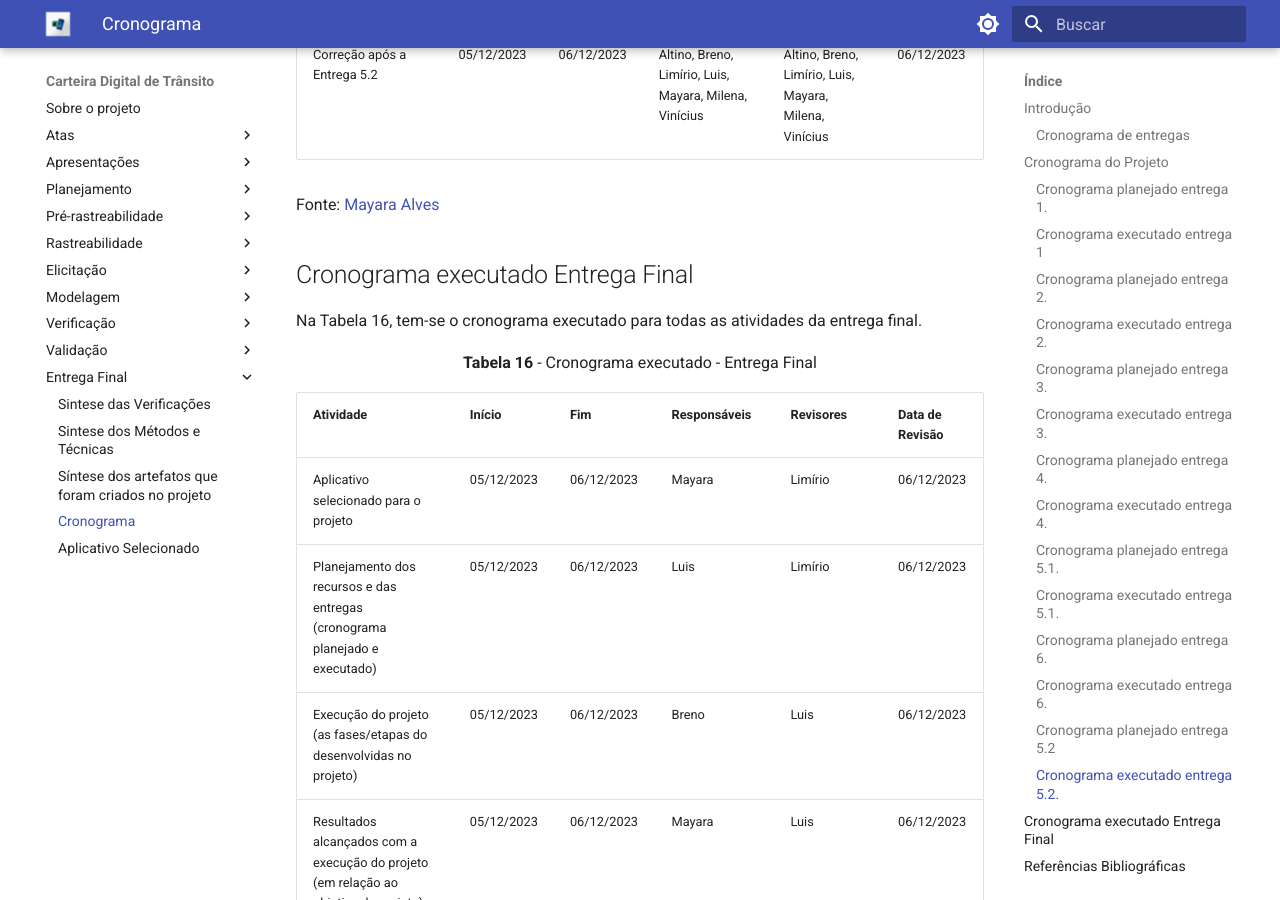
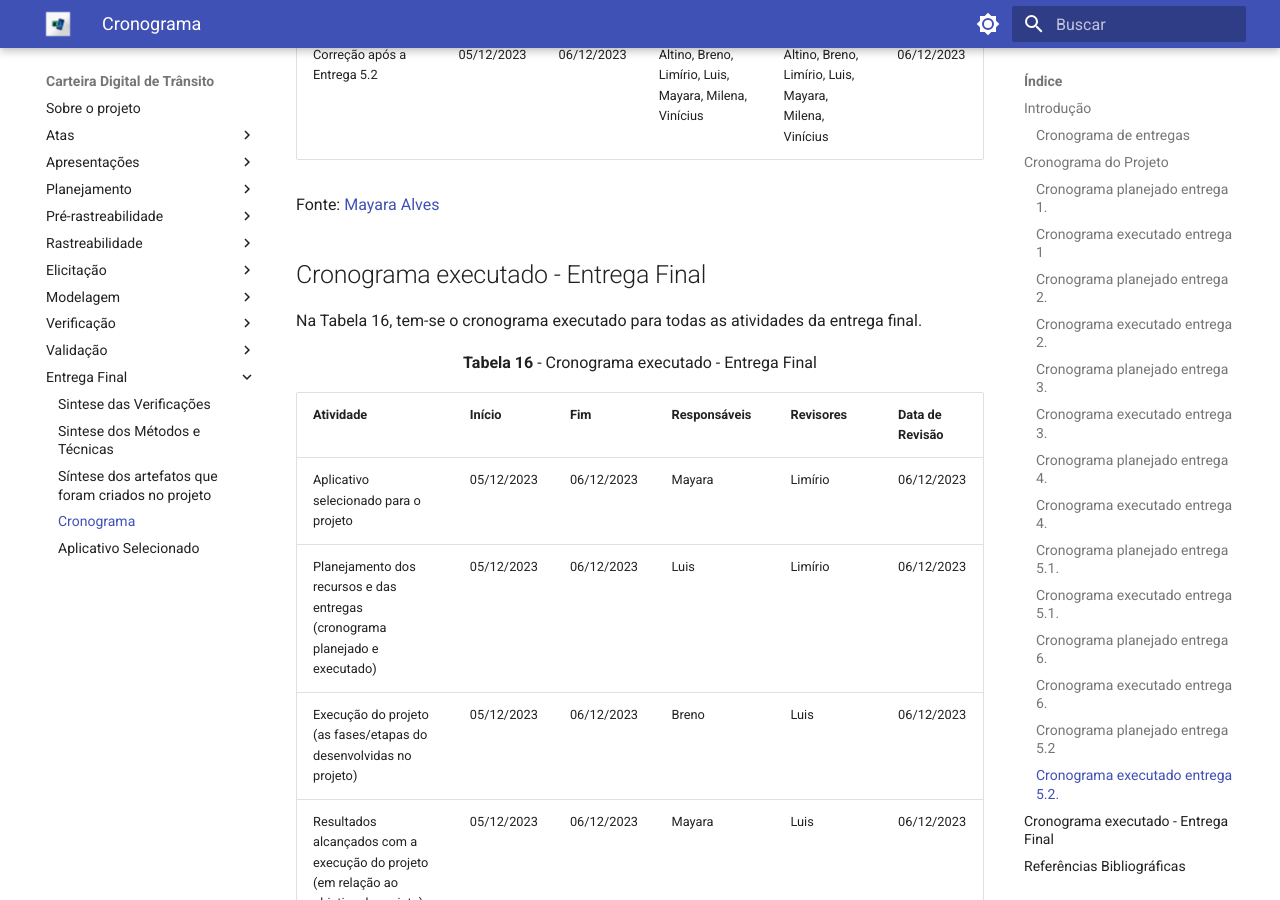
Before and after one commit to Requisitos-de-Software/2023.2-Carteira_Digital_de_Transito, an MkDocs documentation site: the page built from docs/planejamento/cronograma.md, in a window 1280 px wide and 900 px high, scrolled down 15508 px. Built offline with MkDocs 1.6.1 and Material for MkDocs 9.7.7, drawn with Linux system fonts in a browser that asks for light colours.

```diff
--- a/docs/planejamento/cronograma.md
+++ b/docs/planejamento/cronograma.md
@@ -285,7 +285,7 @@ Na Tabela 15, tem-se o cronograma executado para todas as atividades da quarta e
 Fonte: [Mayara Alves](https://github.com/Mayara-tech)
 
 
-## Cronograma executado Entrega Final
+## Cronograma executado - Entrega Final
 
 Na Tabela 16, tem-se o cronograma executado para todas as atividades da entrega final.
 
```
